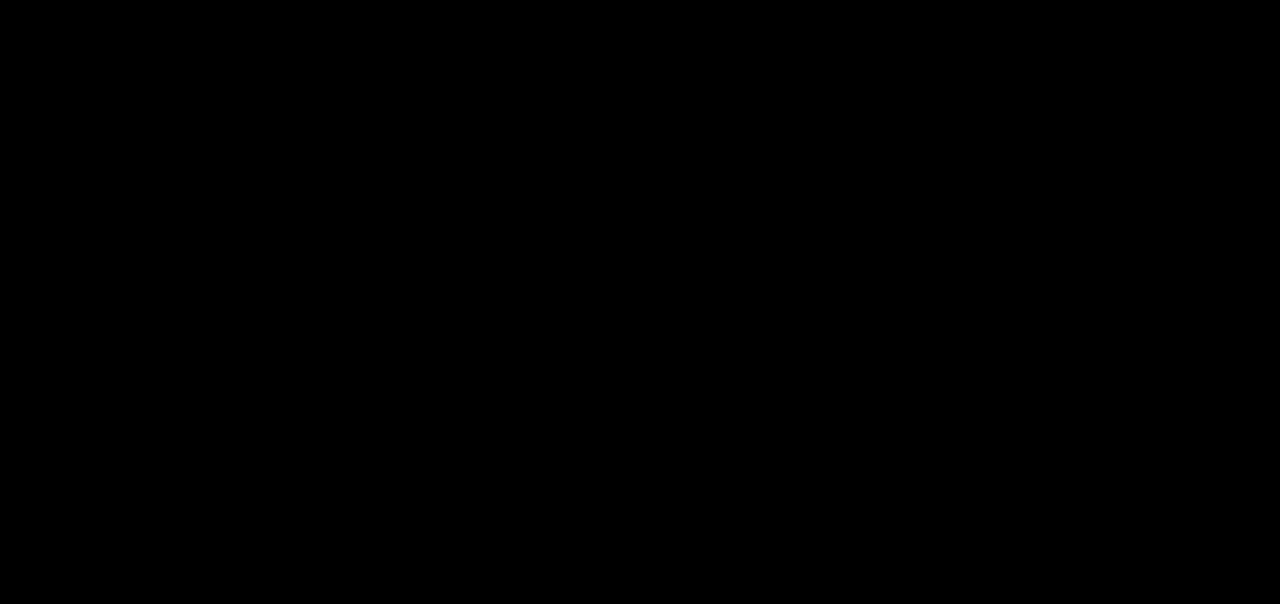
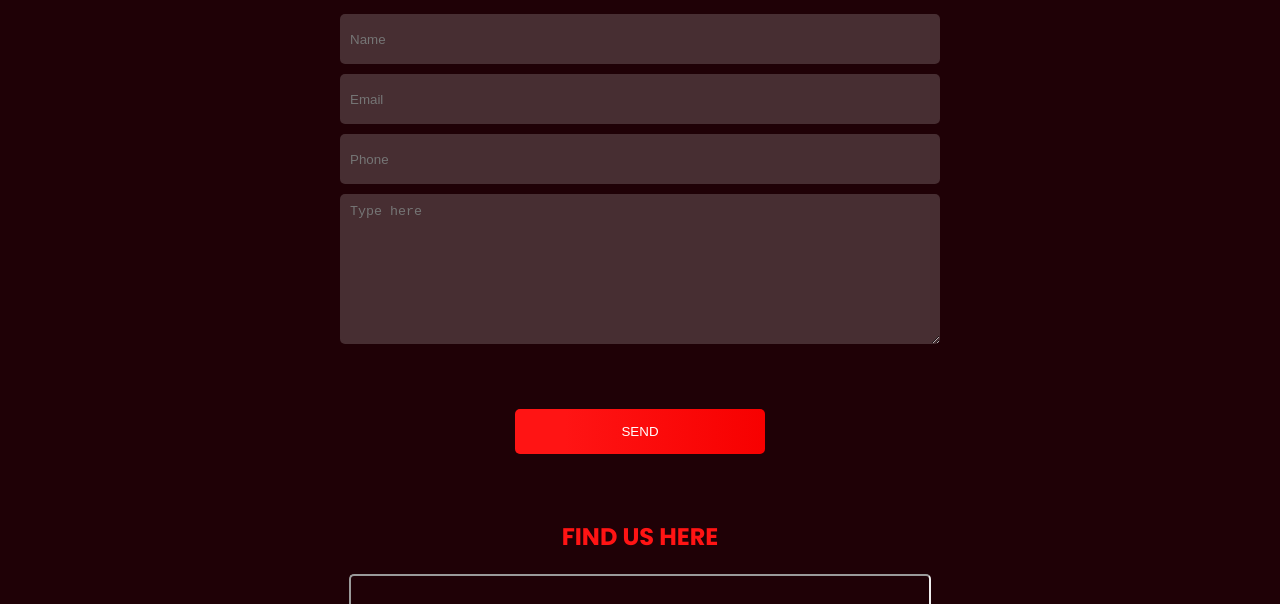
Before and after one commit to Manujayad98/GymC, a React (Create React App) app in the folder Web/gymc-frontend/: page / in a window 1280 px wide. Shown: the part 3900-4504 px from the top of the page. Before the commit the page ends 2688 px from the top, so only its background shows below. Built offline with nearby package versions, Linux system fonts and the light colour scheme; grey boxes are pictures that could not be loaded.

Commit message:
Contact us sector

```diff
--- a/Web/gymc-frontend/package.json
+++ b/Web/gymc-frontend/package.json
@@ -6,6 +6,7 @@
     "@testing-library/jest-dom": "^5.16.4",
     "@testing-library/react": "^13.3.0",
     "@testing-library/user-event": "^13.5.0",
+    "google-map-react": "^2.2.0",
     "react": "^18.2.0",
     "react-dom": "^18.2.0",
     "react-scripts": "5.0.1",
@@ -35,5 +36,9 @@
       "last 1 firefox version",
       "last 1 safari version"
     ]
+  },
+  "devDependencies": {
+    "@iconify/icons-mdi": "^1.2.27",
+    "@iconify/react": "^3.2.2"
   }
 }
--- a/Web/gymc-frontend/src/App.js
+++ b/Web/gymc-frontend/src/App.js
@@ -3,15 +3,19 @@ import { Navbar } from './Components/LandingPage/Navbar';
 import { Header } from './Components/LandingPage/Header';
 import Features from './Components/LandingPage/Features';
 import Pricing from './Components/LandingPage/Pricing';
+import About from './Components/LandingPage/About'
+import ContactUs from './Components/LandingPage/ContactUs'
 import './App.css';
 
 function App() {
   return (
     <div className="App">
-      <Navbar/>
-      <Header/>
-      <Features/>
-      <Pricing/>
+      <Navbar />
+      <Header />
+      <Features />
+      <Pricing />
+      <About />
+      <ContactUs />
     </div>
   );
 }
--- /dev/null
+++ b/Web/gymc-frontend/src/Components/LandingPage/ContactUs.jsx
@@ -0,0 +1,38 @@
+import React from 'react'
+import './LandingPage.css'
+
+function ContactUs() {
+
+    return (
+        <div id='contact'>
+            <h1 className='contact-head'>CONTACT US</h1>
+            <div className='contact-container'>
+                <div className='form-container'>
+                    <h2>SEND US A MESSAGE</h2>
+                    <form action="">
+                        <input type="text" placeholder='Name' />
+                        <input type="text" placeholder='Email' />
+                        <input type="text" placeholder='Phone' />
+                        <textarea name="" id="" placeholder='Type here'></textarea>
+                        <input type="submit" value='Send' />
+                    </form>
+                </div>
+                <div className='map-container'>
+                    <h2>FIND US HERE</h2>
+                    <iframe
+                        src="https://www.google.com/maps/embed?pb=!1m18!1m12!1m3!1d15827.381066216545!2d80.14086480989732!3d7.371234114477736!2m3!1f0!2f0!3f0!3m2!1i1024!2i768!4f13.1!3m3!1m2!1s0x3ae321a9930a354d%3A0x1554279b367f171e!2sDambadeniya!5e0!3m2!1sen!2slk!4v1658907283621!5m2!1sen!2slk"
+                        width="700"
+                        height="450"
+                        allowfullscreen=""
+                        loading="lazy"
+                        referrerpolicy="no-referrer-when-downgrade"
+                        className='mapdiv'>
+
+                    </iframe>
+                </div>
+            </div>
+        </div>
+    )
+}
+
+export default ContactUs
--- a/Web/gymc-frontend/src/Components/LandingPage/LandingPage.css
+++ b/Web/gymc-frontend/src/Components/LandingPage/LandingPage.css
@@ -457,17 +457,45 @@ h5 {
 
 /* ************ END ABOUT US ************ */
 
+
+/* ************ START CONTACT US ************ */
 #contact {
     width: 100%;
+    height: 120vh;
+    box-sizing: border-box;
     display: flex;
-    justify-content: center;
     align-items: center;
     flex-direction: column;
+    padding: 50px 5% 0px 5%;
+    position: relative;
+    background-color: #1F0106;
 }
 
 #contact h1 {
     color: #fff;
     font-size: 3rem;
+}
+
+.contact-container {
+    display: flex;
+    flex-direction: row;
+    justify-content: space-between;
+}
+
+.contact-container h2 {
+    color: #FF1414;
+}
+
+.form-container {
+    margin: 0 20px 0 20px;
+}
+
+.map-container {
+    margin: 0 20px 0 20px;
+}
+
+.mapdiv {
+    border-radius: 5px;
 }
 
 #contact form {
@@ -497,6 +525,8 @@ h5 {
 }
 
 #contact form input[type="submit"] {
+    margin-top: 60px;
+    width: 250px;
     height: 45px;
     background: linear-gradient(90deg, #FF1414 20%, #f70000);
     color: #ffffff;
@@ -640,6 +670,17 @@ h5 {
 
     .pr-heading {
         width: 60%;
+    }
+}
+
+@media(max-width:1388px) {
+
+    .contact-container {
+        flex-direction: column;
+    }
+
+    .mapdiv {
+        width: 97%;
     }
 }
 
```
Also changed, not shown: 2 other files (tests, documents, lock files or other folders).
